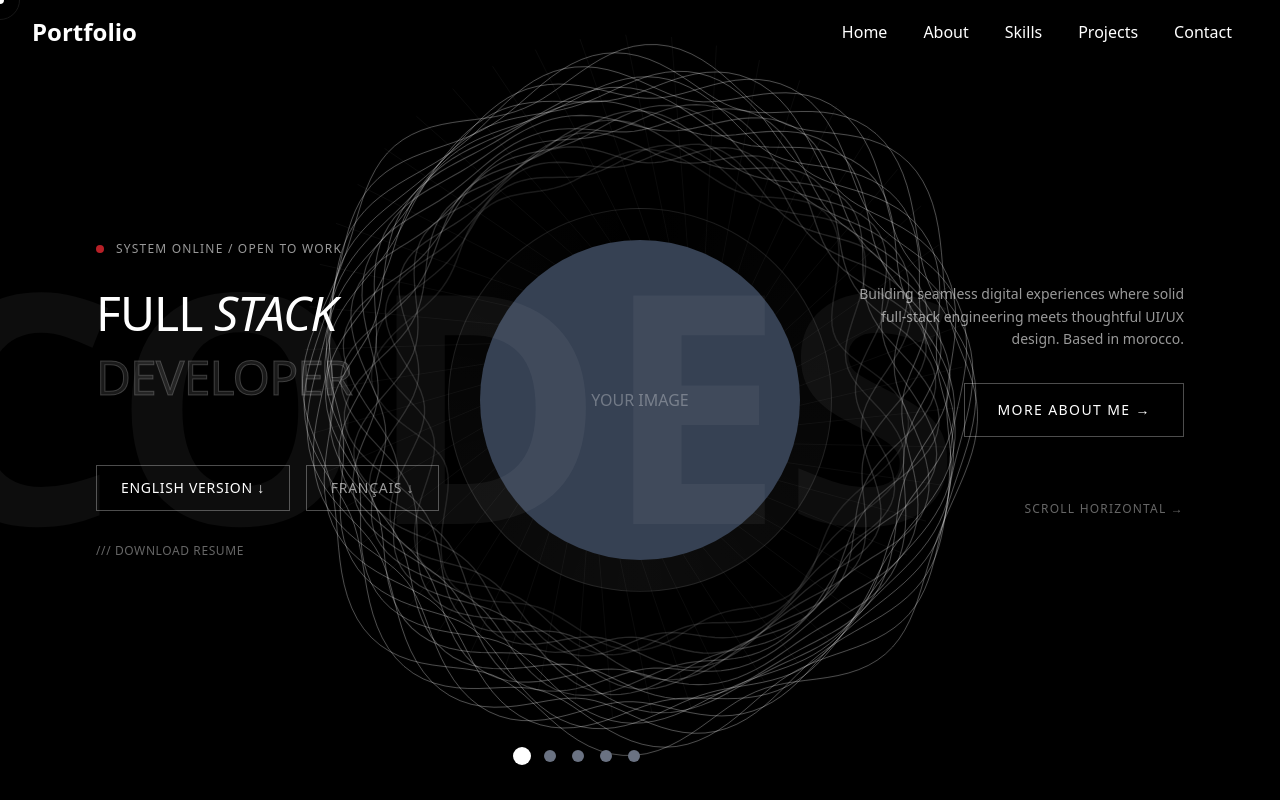
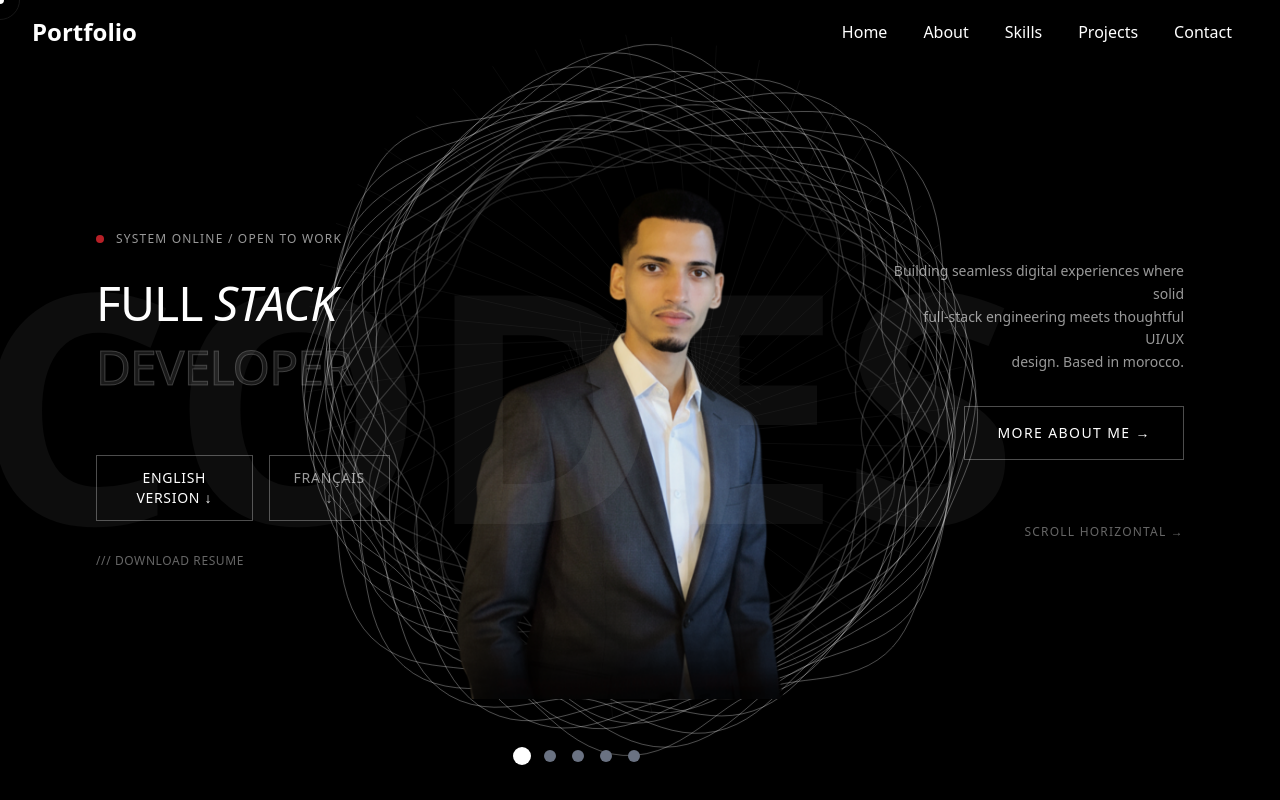
Before and after one commit to saljaoui/portfolio, a Next.js app: page / in a window 1280 px wide. Built offline with nearby package versions, Linux system fonts and the light colour scheme.

Commit message:
`Refactor Hero component to use HTMLCanvasElement and update image placeholder`

```diff
--- a/components/sections/Hero.tsx
+++ b/components/sections/Hero.tsx
@@ -3,14 +3,16 @@
 import { useRef, useEffect, useState } from "react";
 
 export default function Hero() {
-  const canvasRef = useRef(null);
+  const canvasRef = useRef<HTMLCanvasElement>(null);
   const mouseRef = useRef({ x: 0, y: 0, targetX: 0, targetY: 0 });
   useEffect(() => {
     const canvas = canvasRef.current;
     if (!canvas) return;
 
     const ctx = canvas.getContext('2d');
-    let animationFrameId;
+    if (!ctx) return;
+
+    let animationFrameId: number;
     let rotation = 0;
     let time = 0;
 
@@ -21,7 +23,7 @@ export default function Hero() {
     resize();
     window.addEventListener('resize', resize);
 
-    const handleMouseMove = (e) => {
+    const handleMouseMove = (e: MouseEvent) => {
       mouseRef.current.targetX = (e.clientX / window.innerWidth - 0.5) * 2;
       mouseRef.current.targetY = (e.clientY / window.innerHeight - 0.5) * 2;
     };
@@ -185,20 +187,14 @@ export default function Hero() {
 
         {/* Center Image */}
         <div className="flex-shrink-0 relative">
-          <div className="relative w-96 h-96">
-            {/* Wireframe Ring */}
-            <div className="absolute inset-0 rounded-full border border-white/10"
-              style={{
-                background: 'conic-gradient(from 0deg, transparent, rgba(255,255,255,0.05), transparent)',
-                animation: 'spin 20s linear infinite'
-              }}
-            ></div>
-
-            {/* Placeholder for your image */}
-            <div className="absolute inset-8 rounded-full bg-gradient-to-br from-gray-800 to-gray-900 flex items-center justify-center overflow-hidden">
-              <div className="w-full h-full bg-gray-700 flex items-center justify-center text-white/30">
-                YOUR IMAGE
-              </div>
+          <div className="relative w-[300px] h-[450px] lg:w-[500px] lg:h-[500px] group">
+            {/* Your image */}
+            <div className="absolute bg-transparent flex items-center justify-center overflow-hidden">
+              <img
+                src="/images/my_image.png"
+                alt="Your Image"
+                className="w-full h-full object-contain"
+              />
             </div>
           </div>
 
```
Also changed, not shown: public/images/my_image.png, public/my_image.png (added).
